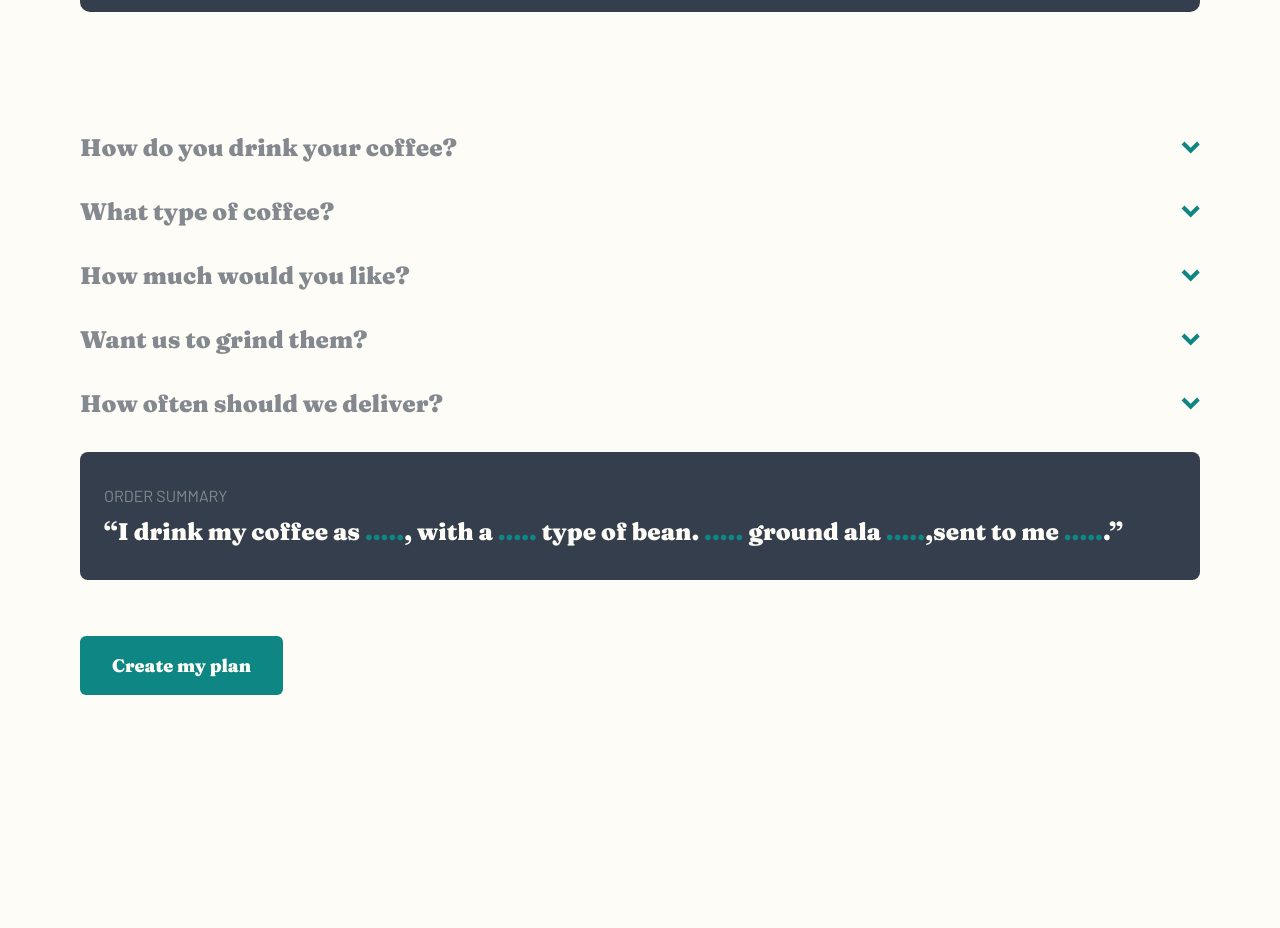
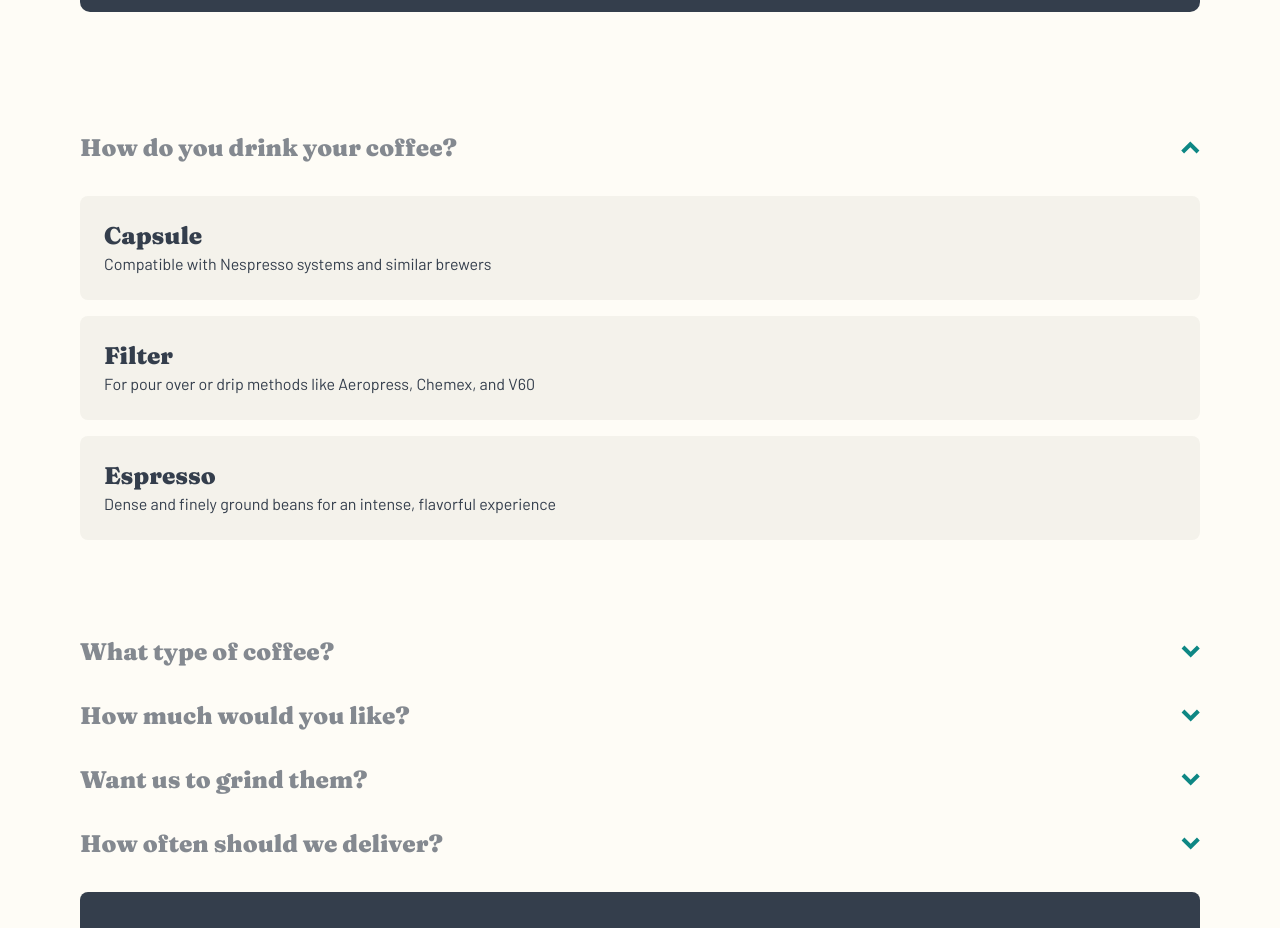
Before and after one commit to zyadfallatah/frontend-mentor-challenge-10, a React (Vite) app: page /create-your-plan in a window 1280 px wide. Shown: the part 1339-2267 px from the top of the page. Before the commit the page ends 2034 px from the top, so only its background shows below. Built offline with nearby package versions, Linux system fonts and the light colour scheme.

Commit message:
intial active state added

```diff
--- a/src/pages/create-your-plan/Plan.tsx
+++ b/src/pages/create-your-plan/Plan.tsx
@@ -22,6 +22,7 @@ const Plan = () => {
         header="How do you drink your coffee?"
         plan="howToDrink"
         dispatcher={dispatch}
+        active
       >
         <PlanOptions.Option
           title="Capsule"
--- a/src/pages/create-your-plan/PlansOption.tsx
+++ b/src/pages/create-your-plan/PlansOption.tsx
@@ -21,9 +21,14 @@ const PlansOption = ({
   dispatcher,
   children,
   disabled = false,
+  active = false,
 }: PlansOptionProps &
-  PropsWithChildren & { header: string; disabled?: boolean }) => {
-  const [isOptionOpened, setIsOptionOpened] = useState(false);
+  PropsWithChildren & {
+    header: string;
+    disabled?: boolean;
+    active?: boolean;
+  }) => {
+  const [isOptionOpened, setIsOptionOpened] = useState(active);
 
   const handleOptionOpening = function () {
     if (disabled) {
```
